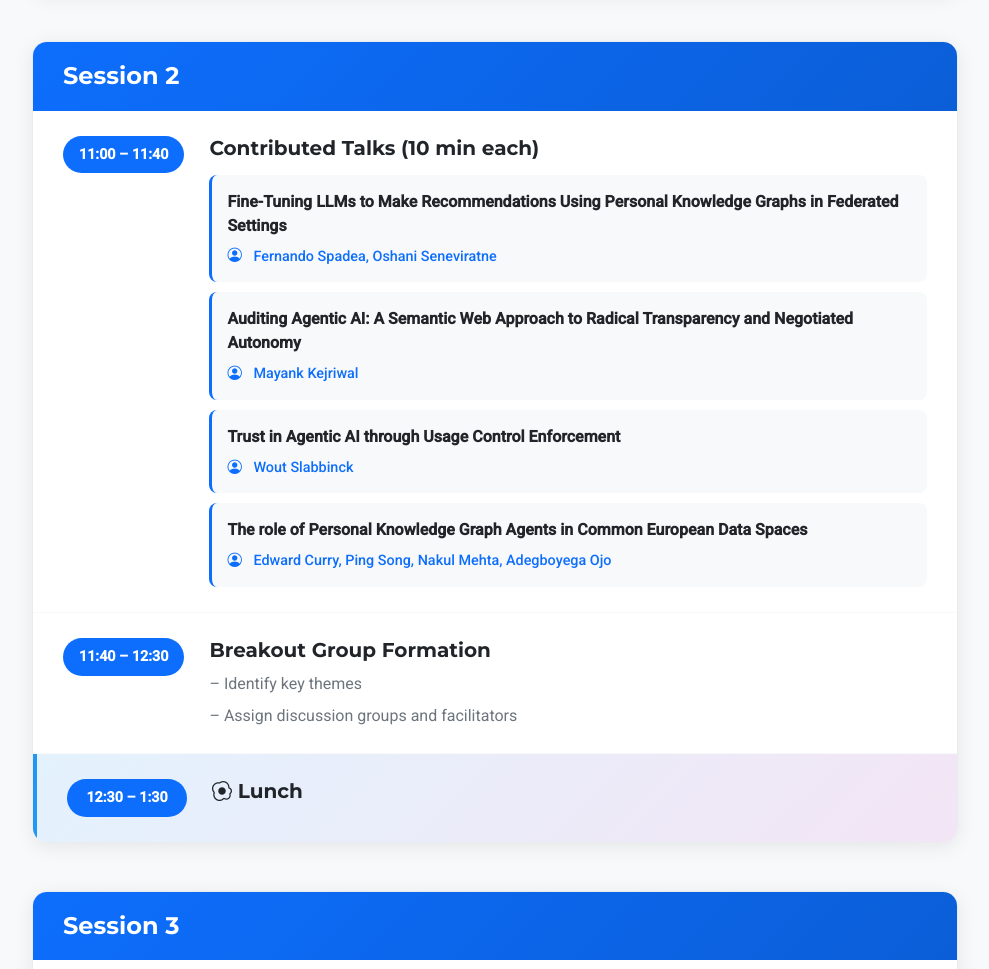
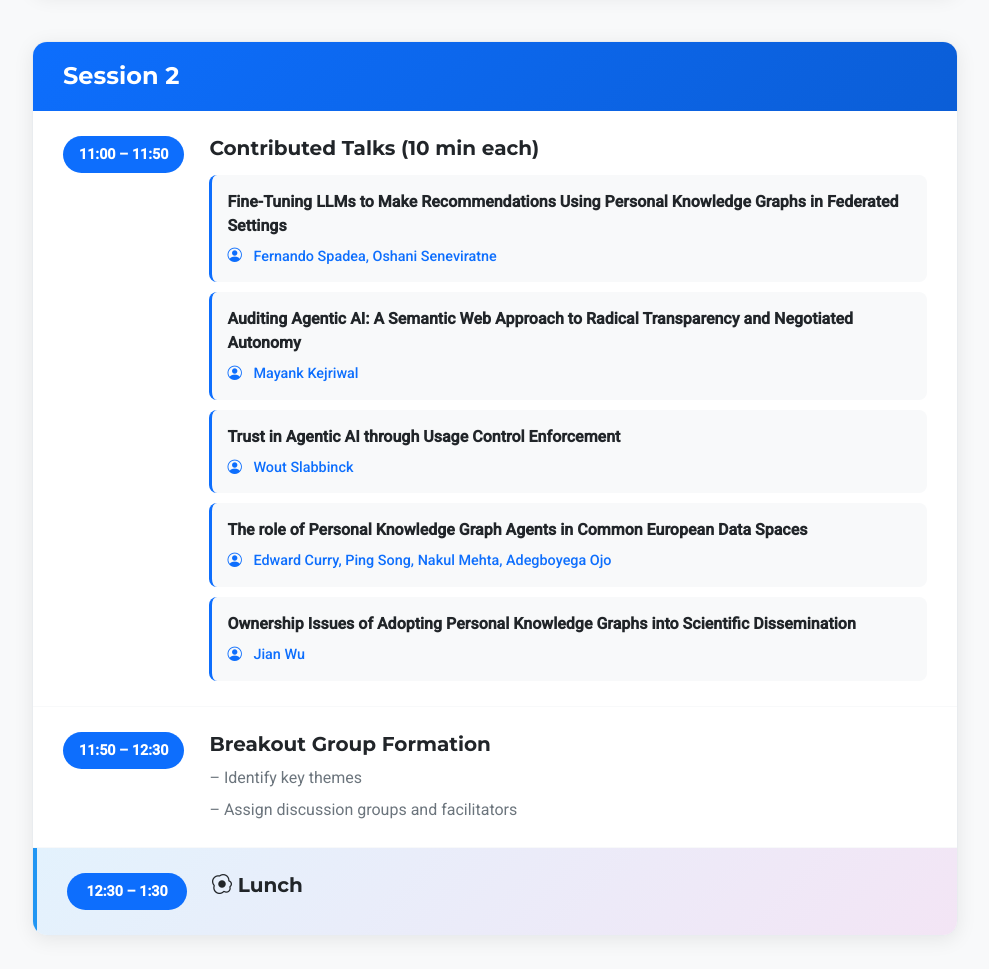
Before and after one commit to tapai-iswc25/tapai-iswc25.github.io, a plain HTML site: page index.html in a window 1280 px wide. Shown: the part 4280-5249 px from the top of the page, without its empty margins (145-1134 px from the left). Drawn offline with nearby package versions, Linux system fonts and the light colour scheme.

Commit message:
added the last talk of the session

```diff
--- a/index.html
+++ b/index.html
@@ -207,7 +207,7 @@
                             </div>
 
                             <div class="agenda-item">
-                                <div class="time-badge">11:00 – 11:40</div>
+                                <div class="time-badge">11:00 – 11:50</div>
                                 <div class="agenda-content">
                                     <h5>Contributed Talks (10 min each)</h5>
                                     <div class="talk-list">
@@ -227,12 +227,16 @@
                                             <strong>The role of Personal Knowledge Graph Agents in Common European Data Spaces</strong>
                                             <p class="speaker-info"><i class="bi bi-person-circle"></i> Edward Curry, Ping Song, Nakul Mehta, Adegboyega Ojo</p>
                                         </div>
+                                        <div class="talk-item">
+                                            <strong>Ownership Issues of Adopting Personal Knowledge Graphs into Scientific Dissemination</strong>
+                                            <p class="speaker-info"><i class="bi bi-person-circle"></i> Jian Wu</p>
+                                        </div>
                                     </div>
                                 </div>
                             </div>
 
                             <div class="agenda-item">
-                                <div class="time-badge">11:40 – 12:30</div>
+                                <div class="time-badge">11:50 – 12:30</div>
                                 <div class="agenda-content">
                                     <h5>Breakout Group Formation</h5>
                                     <p class="mb-2">– Identify key themes</p>
```
